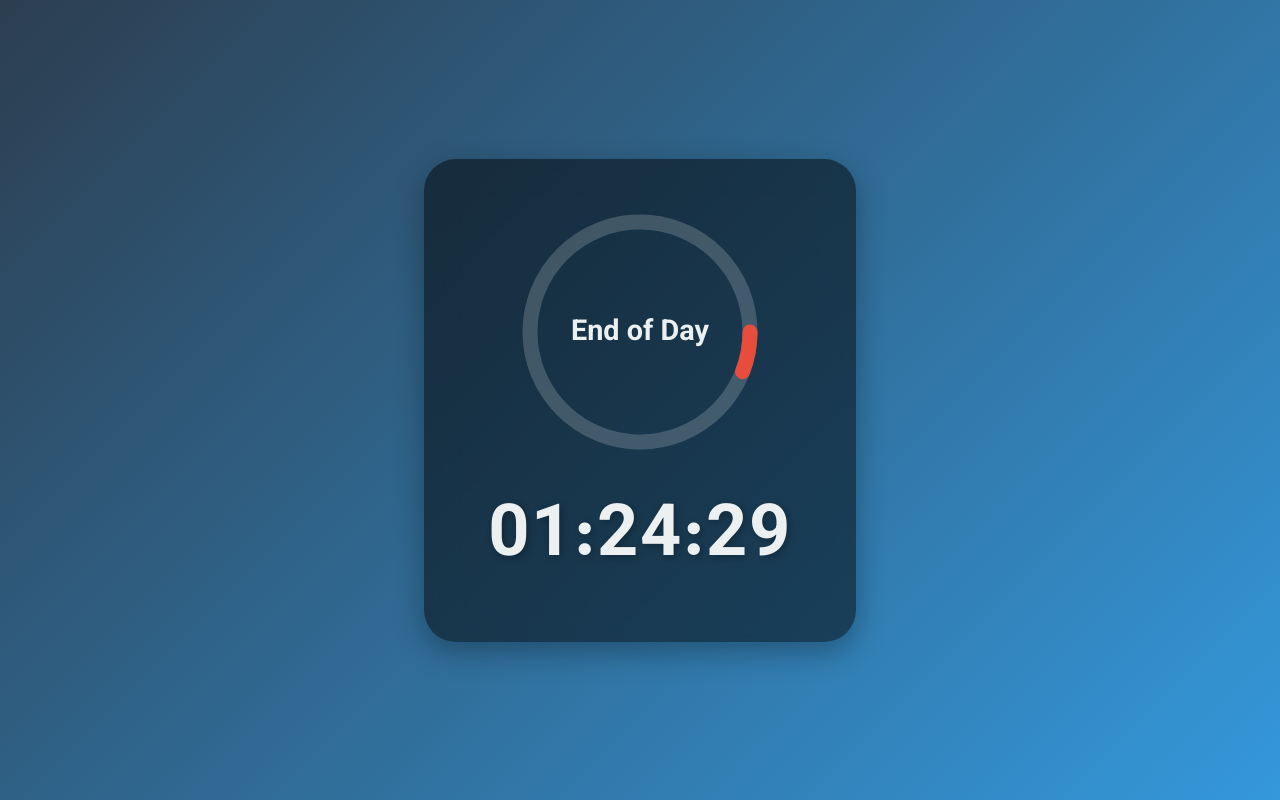
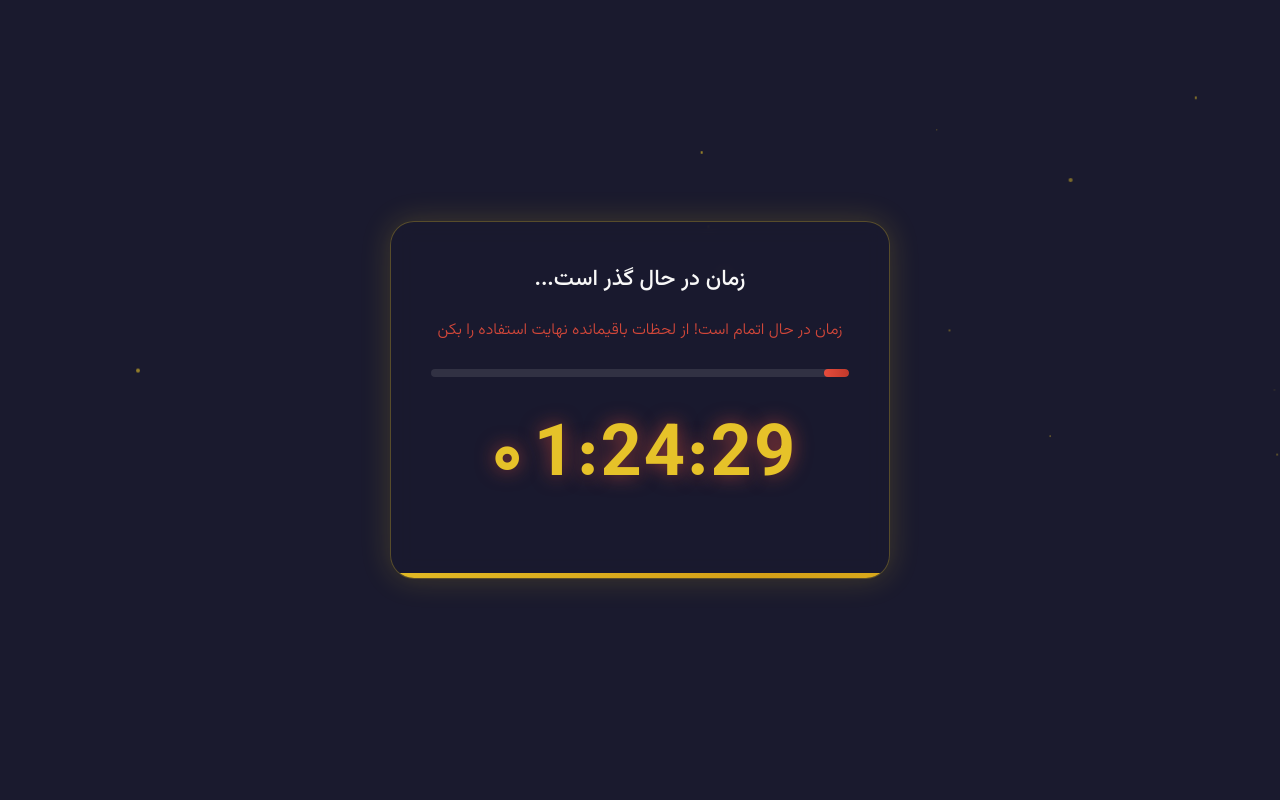
Before and after one commit to arashzidi/daily-timer, a plain HTML site: page index.html in a window 1280 px wide. Drawn offline with Linux system fonts and the light colour scheme.

Commit message:
index.html

```diff
--- a/index.html
+++ b/index.html
@@ -1,113 +1,276 @@
 <!DOCTYPE html>
-<html lang="fa">
+<html lang="fa" dir="rtl">
 <head>
   <meta charset="UTF-8" />
   <meta name="viewport" content="width=device-width, initial-scale=1.0" />
-  <title>تایمر ۲۴ ساعته (ریست در 22:22 تهران)</title>
+  <title>گذر زمان - هر لحظه ارزشمند است</title>
   <style>
-    @import url('https://fonts.googleapis.com/css2?family=Vazirmatn:wght@400;700&display=swap');
+    @import url('https://fonts.googleapis.com/css2?family=Vazirmatn:wght@100;300;400;500;700;900&display=swap');
+
+    :root {
+      --primary-color: #e6c229;
+      --dark-primary: #d4a017;
+      --warning-color: #e74c3c;
+      --bg-color: #1a1a2e;
+      --text-color: #f8f8f8;
+      --glass-bg: rgba(26, 26, 46, 0.85);
+      --glass-border: rgba(230, 194, 41, 0.3);
+    }
+
+    * {
+      margin: 0;
+      padding: 0;
+      box-sizing: border-box;
+    }
+
     body {
       display: flex;
       justify-content: center;
       align-items: center;
-      height: 100vh;
-      margin: 0;
+      min-height: 100vh;
       font-family: 'Vazirmatn', sans-serif;
-      background: linear-gradient(135deg, #2c3e50, #3498db);
-      color: #ecf0f1;
+      background: var(--bg-color);
+      color: var(--text-color);
+      overflow: hidden;
+      position: relative;
     }
+
+    /* افکت ذرات در حال حرکت */
+    .time-particle {
+      position: absolute;
+      width: 2px;
+      height: 2px;
+      background: var(--primary-color);
+      border-radius: 50%;
+      filter: blur(0.5px);
+      animation: float 15s linear infinite;
+      z-index: -1;
+      opacity: 0.6;
+    }
+
     #timer {
-      background: rgba(0, 0, 0, 0.5);
-      padding: 3rem 4rem;
-      border-radius: 2rem;
-      box-shadow: 0 10px 30px rgba(0,0,0,0.3);
+      background: var(--glass-bg);
+      padding: 2.5rem;
+      border-radius: 1.5rem;
+      box-shadow: 0 0 30px rgba(230, 194, 41, 0.2);
       text-align: center;
-      backdrop-filter: blur(15px);
-      transition: transform 0.2s ease;
+      backdrop-filter: blur(10px);
+      border: 1px solid var(--glass-border);
+      width: 90%;
+      max-width: 500px;
+      position: relative;
+      overflow: hidden;
+      transition: all 0.3s ease;
     }
+
     #timer:hover {
-      transform: scale(1.05);
+      transform: scale(1.02);
+      box-shadow: 0 0 40px rgba(230, 194, 41, 0.3);
     }
-    #timer h1 {
+
+    #timer::before {
+      content: '';
+      position: absolute;
+      bottom: 0;
+      left: 0;
+      width: 100%;
+      height: 5px;
+      background: linear-gradient(90deg, var(--primary-color), var(--dark-primary), var(--primary-color));
+      background-size: 200% 100%;
+      animation: gradient-flow 4s linear infinite;
+    }
+
+    #countdown {
       font-size: 4.5rem;
-      margin: 0;
-      letter-spacing: 0.1rem;
+      margin: 1.5rem 0;
       font-weight: 700;
-      text-shadow: 2px 2px 8px rgba(0,0,0,0.3);
+      color: var(--primary-color);
+      letter-spacing: 2px;
+      text-shadow: 0 0 10px rgba(230, 194, 41, 0.3);
+      font-variant-numeric: tabular-nums;
     }
-    /* کادر دایره‌ای */
-    .circle {
-      position: relative;
-      width: 250px;
-      height: 250px;
-      margin: 0 auto 1.5rem;
+
+    .timer-title {
+      font-size: 1.4rem;
+      margin-bottom: 1rem;
+      font-weight: 500;
+      color: var(--text-color);
+      line-height: 1.6;
     }
-    .circle svg {
-      transform: rotate(0deg);
-      transition: transform 0.3s ease;
+
+    .philosophy-text {
+      color: rgba(248, 248, 248, 0.8);
+      font-weight: 300;
+      margin: 1.2rem 0;
+      font-size: 1rem;
+      line-height: 1.8;
+      transition: all 0.3s ease;
     }
-    .circle circle {
-      fill: none;
-      stroke-width: 15;
+
+    .time-progress {
+      width: 100%;
+      height: 8px;
+      background: rgba(248, 248, 248, 0.1);
+      border-radius: 4px;
+      margin: 1.5rem 0;
+      overflow: hidden;
     }
-    .circle .bg {
-      stroke: rgba(236, 240, 241, 0.2);
+
+    .progress-bar {
+      height: 100%;
+      background: linear-gradient(90deg, var(--primary-color), var(--dark-primary));
+      border-radius: 4px;
+      transition: width 1s linear;
     }
-    .circle .progress {
-      stroke: #e74c3c;
-      stroke-linecap: round;
-      transition: stroke-dashoffset 0.5s linear;
+
+    /* انیمیشن‌ها */
+    @keyframes float {
+      0% { transform: translateY(0) translateX(0); opacity: 0; }
+      10% { opacity: 0.6; }
+      90% { opacity: 0.6; }
+      100% { transform: translateY(-100vh) translateX(20px); opacity: 0; }
     }
-    .circle .text {
-      fill: #ecf0f1;
-      font-size: 1.8rem;
-      text-anchor: middle;
-      dominant-baseline: middle;
-      font-weight: 700;
+
+    @keyframes gradient-flow {
+      0% { background-position: 0% 50%; }
+      100% { background-position: 100% 50%; }
+    }
+
+    @keyframes pulse-soft {
+      0% { transform: scale(1); box-shadow: 0 0 30px rgba(230, 194, 41, 0.2); }
+      50% { transform: scale(1.02); box-shadow: 0 0 50px rgba(230, 194, 41, 0.4); }
+      100% { transform: scale(1); box-shadow: 0 0 30px rgba(230, 194, 41, 0.2); }
+    }
+
+    @keyframes warning-pulse {
+      0% { text-shadow: 0 0 10px rgba(231, 76, 60, 0.3); }
+      50% { text-shadow: 0 0 20px rgba(231, 76, 60, 0.6); }
+      100% { text-shadow: 0 0 10px rgba(231, 76, 60, 0.3); }
+    }
+
+    /* ریسپانسیو */
+    @media (max-width: 768px) {
+      #timer {
+        padding: 1.8rem;
+      }
+
+      #countdown {
+        font-size: 3.5rem;
+      }
     }
   </style>
 </head>
 <body>
   <div id="timer">
-    <div class="circle">
-      <svg width="250" height="250">
-        <circle class="bg" cx="125" cy="125" r="110"></circle>
-        <circle class="progress" cx="125" cy="125" r="110" stroke-dasharray="691.2" stroke-dashoffset="0"></circle>
-        <text x="125" y="125" class="text">End of Day</text>
-      </svg>
+    <h2 class="timer-title">زمان در حال گذر است...</h2>
+    <p class="philosophy-text" id="philosophy-text">هر ثانیه‌ای که می‌گذرد، فرصتی است که دیگر تکرار نمی‌شود</p>
+
+    <div class="time-progress">
+      <div class="progress-bar" id="progress-bar"></div>
     </div>
-    <h1 id="countdown">00:00:00</h1>
+
+    <h1 id="countdown">۰۰:۰۰:۰۰</h1>
   </div>
+
   <script>
-    const targetOffset = 3.5 * 60;
-    const circle = document.querySelector('.circle .progress');
-    const radius = 110;
-    const circumference = 2 * Math.PI * radius;
-    circle.style.strokeDasharray = `${circumference}`;
+    // تنظیمات تایمر
+    const TARGET_HOUR = 22;
+    const TARGET_MINUTE = 22;
+    const philosophyText = document.getElementById('philosophy-text');
+    const progressBar = document.getElementById('progress-bar');
 
+    // ایجاد ذرات شناور در پس‌زمینه
+    function createTimeParticles() {
+      const particle = document.createElement('div');
+      particle.className = 'time-particle';
+      particle.style.left = `${Math.random() * 100}%`;
+      particle.style.top = `${Math.random() * 100}%`;
+      particle.style.width = `${1 + Math.random() * 3}px`;
+      particle.style.height = particle.style.width;
+      particle.style.animationDuration = `${10 + Math.random() * 20}s`;
+      document.body.appendChild(particle);
+
+      // حذف ذره بعد از اتمام انیمیشن
+      setTimeout(() => {
+        particle.remove();
+      }, 30000);
+    }
+
+    // محاسبه زمان باقیمانده تا 22:22 فردا
+    function calculateRemainingTime() {
+      const now = new Date();
+      const tehranOffset = 3.5 * 60 * 60 * 1000; // ایران UTC+3:30
+      const localOffset = now.getTimezoneOffset() * 60 * 1000;
+      const tehranNow = new Date(now.getTime() + localOffset + tehranOffset);
+
+      // زمان هدف امروز
+      const targetTime = new Date(tehranNow);
+      targetTime.setHours(TARGET_HOUR, TARGET_MINUTE, 0, 0);
+
+      // اگر زمان هدف گذشته، برای فردا تنظیم کن
+      if (tehranNow >= targetTime) {
+        targetTime.setDate(targetTime.getDate() + 1);
+      }
+
+      const diff = targetTime - tehranNow;
+      const totalHours = 24;
+      const remainingHours = diff / (1000 * 60 * 60);
+      const percent = (remainingHours / totalHours) * 100;
+
+      return { diff, percent };
+    }
+
+    // به‌روزرسانی نمایش تایمر
     function updateTimer() {
-      const now = new Date();
-      const localOffset = now.getTimezoneOffset();
-      const diffOffset = targetOffset + localOffset;
-      const tehranNow = new Date(now.getTime() + diffOffset * 60000);
+      const { diff, percent } = calculateRemainingTime();
 
-      const targetLocal = new Date(now.getTime() + diffOffset * 60000);
-      targetLocal.setHours(22,22,0,0);
-      if (tehranNow >= targetLocal) targetLocal.setDate(targetLocal.getDate() + 1);
+      // به‌روزرسانی نوار پیشرفت
+      progressBar.style.width = `${percent}%`;
 
-      const diff = targetLocal - tehranNow;
-      const total = 24*60*60*1000;
-      const offset = circumference - (diff/total) * circumference;
-      circle.style.strokeDashoffset = offset;
+      // تغییر رنگ نوار پیشرفت در زمان کم
+      if(percent < 10) {
+        progressBar.style.background = 'linear-gradient(90deg, var(--warning-color), #c0392b)';
+        document.getElementById('countdown').style.animation = 'warning-pulse 1.5s infinite';
+        philosophyText.textContent = 'زمان در حال اتمام است! از لحظات باقیمانده نهایت استفاده را بکن';
+        philosophyText.style.color = 'rgba(231, 76, 60, 0.9)';
+      } else if(percent < 30) {
+        progressBar.style.background = 'linear-gradient(90deg, #f39c12, #e67e22)';
+        document.getElementById('countdown').style.animation = '';
+        philosophyText.textContent = 'زمان به سرعت می‌گذرد... لحظاتت را هوشمندانه سپری کن';
+        philosophyText.style.color = 'rgba(243, 156, 18, 0.9)';
+      } else {
+        progressBar.style.background = 'linear-gradient(90deg, var(--primary-color), var(--dark-primary))';
+        document.getElementById('countdown').style.animation = '';
+        philosophyText.textContent = 'هر ثانیه‌ای که می‌گذرد، فرصتی است که دیگر تکرار نمی‌شود';
+        philosophyText.style.color = 'rgba(248, 248, 248, 0.8)';
+      }
 
-      const h = String(Math.floor(diff / (1000*60*60))).padStart(2,'0');
-      const m = String(Math.floor((diff % (1000*60*60))/(1000*60))).padStart(2,'0');
-      const s = String(Math.floor((diff % (1000*60))/1000)).padStart(2,'0');
+      // محاسبه ساعت، دقیقه و ثانیه
+      const hours = Math.floor(diff / (1000 * 60 * 60));
+      const minutes = Math.floor((diff % (1000 * 60 * 60)) / (1000 * 60));
+      const seconds = Math.floor((diff % (1000 * 60)) / 1000);
 
-      document.getElementById('countdown').textContent = `${h}:${m}:${s}`;
+      // نمایش با اعداد فارسی
+      const format = num => String(num).padStart(2, '۰');
+      document.getElementById('countdown').textContent = `${format(hours)}:${format(minutes)}:${format(seconds)}`;
+
+      // تأکید بصری روی گذر زمان
+      if(minutes % 30 === 0 && seconds === 0) {
+        document.getElementById('timer').style.animation = 'pulse-soft 2s ease';
+        setTimeout(() => {
+          document.getElementById('timer').style.animation = '';
+        }, 2000);
+      }
     }
+
+    // مقداردهی اولیه
     updateTimer();
+
+    // به‌روزرسانی تایمر هر ثانیه
     setInterval(updateTimer, 1000);
+
+    // ایجاد ذرات زمان در پس‌زمینه
+    setInterval(createTimeParticles, 300);
   </script>
 </body>
 </html>
```
